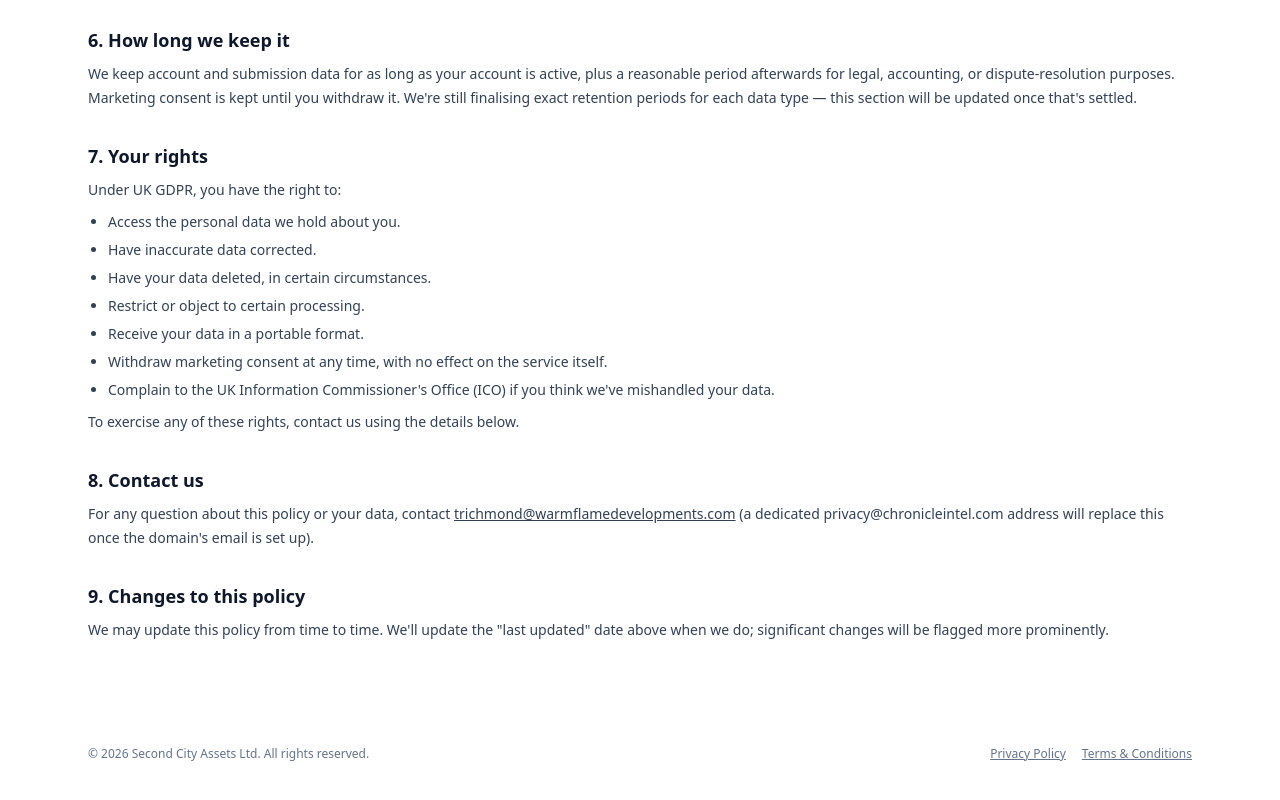
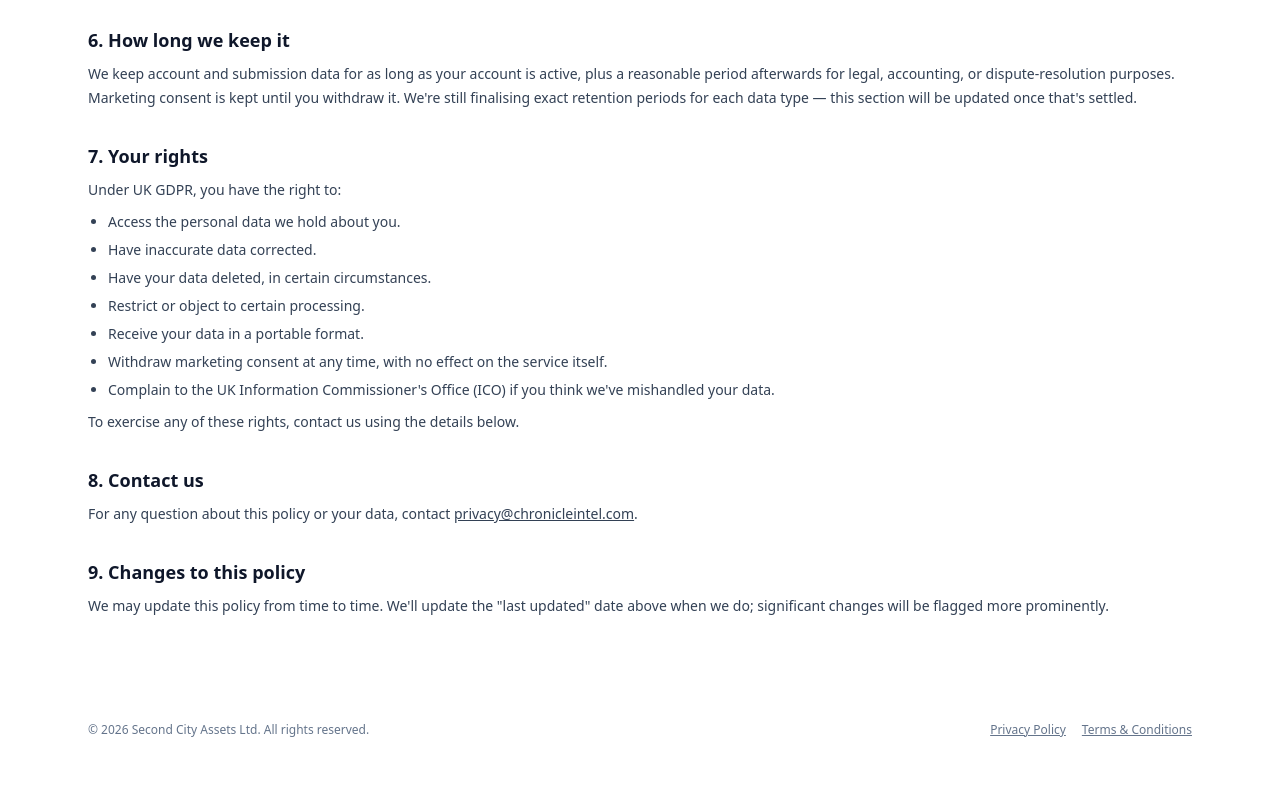
Before and after one commit to projectintell/project-intelligence, a Next.js app: page /privacy in a window 1280 px wide. Shown: the part 1252-2052 px from the top of the page. After the commit the page ends 2030 px from the top, so only its background shows below. Built offline with nearby package versions, Linux system fonts and the light colour scheme; no server answers.

Commit message:
update3 180726

```diff
--- a/src/app/(marketing)/claims-intelligence/page.tsx
+++ b/src/app/(marketing)/claims-intelligence/page.tsx
@@ -58,12 +58,18 @@ export default function ClaimsIntelligencePage() {
           really happened.
         </p>
         <div className="mt-8 flex gap-4">
-          <a
-            href="mailto:trichmond@warmflamedevelopments.com?subject=Claims%20Intelligence%20demo"
+          {/* Temporarily inert (2026-07-18, Tim's request): was a mailto:
+              link, which browsers preview in the status bar on hover,
+              exposing Tim's personal email address. Plain non-mailto button
+              for now, deliberately not wired up to anything — this will
+              become a "Start free trial" CTA once that flow exists, not a
+              restored demo link. */}
+          <button
+            type="button"
             className="rounded-md bg-slate-900 px-5 py-3 text-sm font-medium text-white"
           >
             Book a Demo
-          </a>
+          </button>
           <a
             href="#how-it-works"
             className="rounded-md border border-slate-300 px-5 py-3 text-sm font-medium"
@@ -387,12 +393,14 @@ export default function ClaimsIntelligencePage() {
           confidence.
         </p>
         <div className="mt-6">
-          <a
-            href="mailto:trichmond@warmflamedevelopments.com?subject=Claims%20Intelligence%20demo"
+          {/* Same fix as the top-of-page CTA above — was a mailto: link
+              leaking Tim's email in the browser's hover status bar. */}
+          <button
+            type="button"
             className="rounded-md bg-slate-900 px-5 py-3 text-sm font-medium text-white"
           >
             Book your demonstration today
-          </a>
+          </button>
         </div>
       </section>
     </div>
--- a/src/app/(marketing)/privacy/page.tsx
+++ b/src/app/(marketing)/privacy/page.tsx
@@ -135,11 +135,10 @@ export default function PrivacyPolicyPage() {
           <h2 className="text-lg font-semibold text-slate-900">8. Contact us</h2>
           <p className="mt-2">
             For any question about this policy or your data, contact{' '}
-            <a href="mailto:trichmond@warmflamedevelopments.com" className="underline">
-              trichmond@warmflamedevelopments.com
-            </a>{' '}
-            (a dedicated privacy@chronicleintel.com address will replace this
-            once the domain&apos;s email is set up).
+            <a href="mailto:privacy@chronicleintel.com" className="underline">
+              privacy@chronicleintel.com
+            </a>
+            .
           </p>
         </div>
 
--- a/src/app/(marketing)/terms/page.tsx
+++ b/src/app/(marketing)/terms/page.tsx
@@ -128,8 +128,8 @@ export default function TermsPage() {
           <h2 className="text-lg font-semibold text-slate-900">11. Contact us</h2>
           <p className="mt-2">
             Questions about these terms:{' '}
-            <a href="mailto:trichmond@warmflamedevelopments.com" className="underline">
-              trichmond@warmflamedevelopments.com
+            <a href="mailto:privacy@chronicleintel.com" className="underline">
+              privacy@chronicleintel.com
             </a>
             .
           </p>
```
